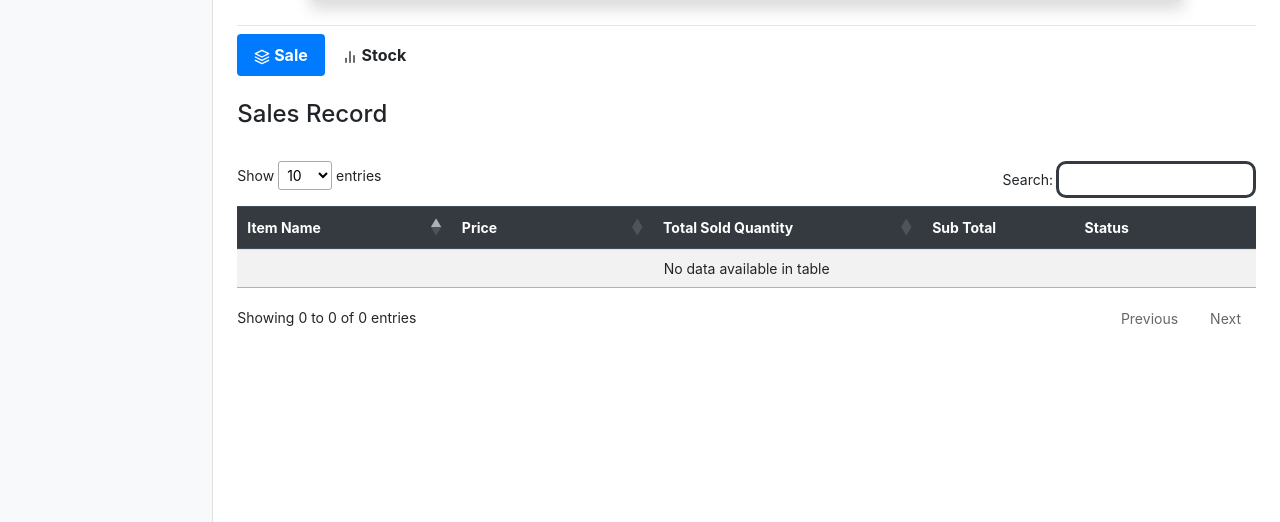
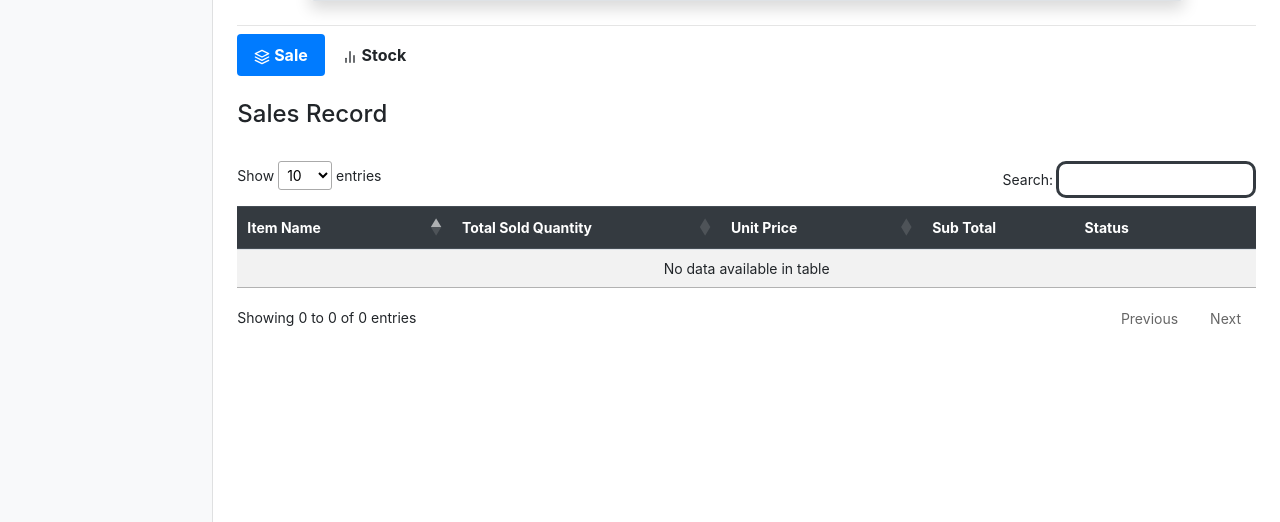
Before and after one commit to Aasess/StockManagementSystem, a Django app: template Frontend/templates/Frontend/Record.html in a window 1280 px wide. Shown: the part 278-800 px from the top of the page. Run offline with Django 3.2, Linux system fonts and the light colour scheme; the template is opened without the code that fills it, so the values that code supplies are empty; some libraries are stand-ins or nearby versions.

Commit message:
sale stock frontend added unit on price

```diff
--- a/Frontend/forms.py
+++ b/Frontend/forms.py
@@ -73,7 +73,7 @@ class StockAddForm(forms.Form):
         }
     )
 
-    price = forms.IntegerField(widget=forms.NumberInput)
+    price = forms.IntegerField(label="Unit Price", widget=forms.NumberInput)
     price.widget.attrs.update(
         {
             'min': 0
@@ -115,7 +115,7 @@ class SaleAddForm(forms.Form):
             'min': 1
         }
     )
-    price = forms.IntegerField(widget=forms.NumberInput)
+    price = forms.IntegerField(label="Unit Price", widget=forms.NumberInput)
     price.widget.attrs.update(
         {
             'min': 0
--- a/Frontend/templates/Frontend/Item.html
+++ b/Frontend/templates/Frontend/Item.html
@@ -128,7 +128,7 @@ Items-Om Bheri Dental Hospital
                             <input type="number" name="modal_price_stock" class="form-control" id="modal_price_stock" min="1" required>
                         </div>
                         <div class="form-group">
-                            <button type="submit" class="btn btn-info">Submit</button>
+                            <button type="submit" class="btn btn-info">Add Stock</button>
                         </div>
                     </form>
                 </div>
@@ -164,7 +164,7 @@ Items-Om Bheri Dental Hospital
                             <input type="number" name="modal_price_sale" class="form-control" id="modal_price_sale" min="1" required>
                         </div>
                         <div class="form-group">
-                            <button type="submit" class="btn btn-info">Submit</button>
+                            <button type="submit" class="btn btn-info">Add Sale</button>
                         </div>
                     </form>
 
--- a/Frontend/templates/Frontend/Record.html
+++ b/Frontend/templates/Frontend/Record.html
@@ -76,8 +76,8 @@ Record-Om Bheri Dental Hospital
                 <thead class="thead-dark">
                     <tr>
                         <th>Item Name</th>
-                        <th>Price</th>
                         <th>Total Received Quantity</th>
+                        <th>Unit Price</th>
                         <th>Sub Total</th>
                         <th>Status</th>
                     </tr>
@@ -87,8 +87,8 @@ Record-Om Bheri Dental Hospital
                     {% for result in stock_results %}
                     <tr>
                         <td class="pl-4">{{ result.item__item_name }}</td>
+                        <td class="pl-5">{{ result.recieved_quantity_total }}</td>
                         <td class="pl-4 money">{{ result.price }}</td>
-                        <td class="pl-5">{{ result.recieved_quantity_total }}</td>
                         <td class="pl-5 money">{{ result.subtotal }}</td>
                         <td id="is_stock" class="pl-5">
                         {% if result.item__is_stock %}
@@ -115,8 +115,8 @@ Record-Om Bheri Dental Hospital
         <thead class="thead-dark">
             <tr>
                 <th>Item Name</th>
-                <th>Price</th>
                 <th>Total Sold Quantity</th>
+                <th>Unit Price</th>
                 <th>Sub Total</th>
                 <th>Status</th>
             </tr>
@@ -126,8 +126,8 @@ Record-Om Bheri Dental Hospital
             {% for result in sale_results %}
             <tr>
                 <td class="pl-4">{{ result.item__item_name }}</td>
+                <td class="pl-5">{{ result.sold_quantity_total }}</td>
                 <td class="pl-4 money">{{ result.price }}</td>
-                <td class="pl-5">{{ result.sold_quantity_total }}</td>
                 <td class="pl-5 money">{{ result.subtotal }}</td>
                 <td id="is_stock" class="pl-5">
                 {% if result.item__is_stock %}
--- a/Frontend/templates/Frontend/Sale.html
+++ b/Frontend/templates/Frontend/Sale.html
@@ -44,7 +44,7 @@ Sales-Om Bheri Dental Hospital
                 <th>Item Name</th>
                 <th>Category</th>
                 <th>Sold Quantity</th>
-                <th>Price</th>
+                <th>Unit Price</th>
                 <th>Vendor</th>
             </tr>
         </thead>
--- a/Frontend/templates/Frontend/Stock.html
+++ b/Frontend/templates/Frontend/Stock.html
@@ -45,7 +45,7 @@ Stocks-Om Bheri Dental Hospital
                 <th>Item Name</th>
                 <th>Category</th>
                 <th>Received Quantity</th>
-                <th>Price</th>
+                <th>Unit Price</th>
                 <th>Vendor</th>
             </tr>
         </thead>
```
